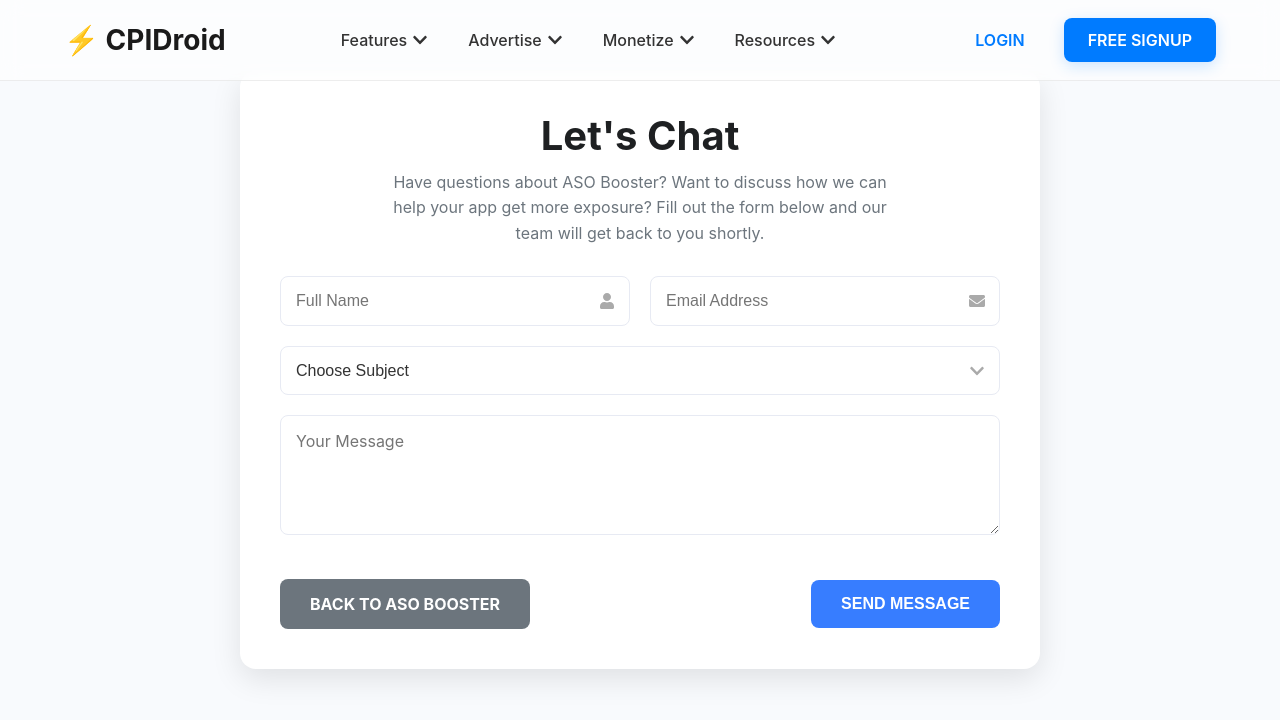
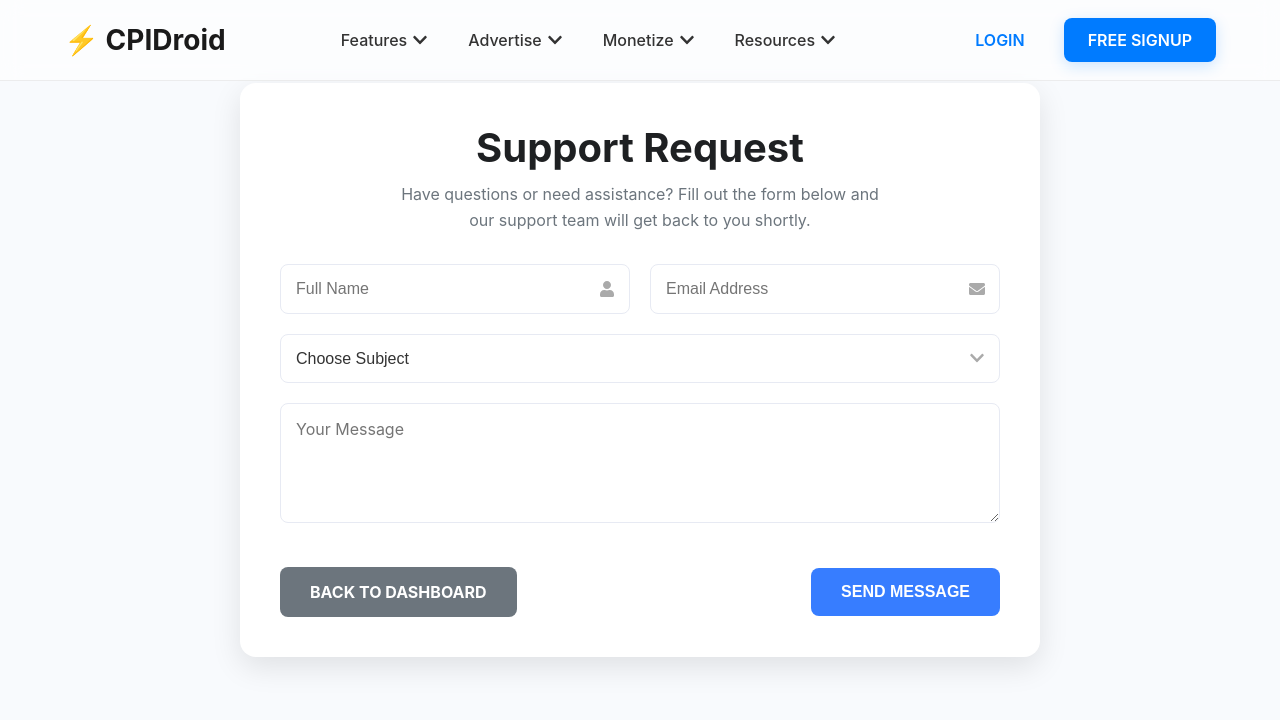
Before and after one commit to apex2224/Ziion, a React (Create React App) app: page /lets-chat in a window 1280 px wide. Shown: the top 728 px of the page. Built offline with nearby package versions, Linux system fonts and the light colour scheme; a web font is replaced by a local one.

Commit message:
link chat and support pages

```diff
--- a/src/components/pages/dashboard/LetsChat.js
+++ b/src/components/pages/dashboard/LetsChat.js
@@ -33,10 +33,9 @@ const LetsChat = () => {
       <div className={styles.contactPage}>
         <div className={styles.formContainer}>
           <header className={styles.formHeader}>
-            <h1>Let's Chat</h1>
+            <h1>Support Request</h1>
             <p>
-              Have questions about ASO Booster? Want to discuss how we can help your app get more exposure?
-              Fill out the form below and our team will get back to you shortly.
+              Have questions or need assistance? Fill out the form below and our support team will get back to you shortly.
             </p>
           </header>
 
@@ -96,8 +95,8 @@ const LetsChat = () => {
             </div>
 
             <div className={styles.formFooter}>
-              <Link to="/aso-booster" className={styles.backButton}>
-                BACK TO ASO BOOSTER
+              <Link to="/publisher" className={styles.backButton}>
+                BACK TO DASHBOARD
               </Link>
               <button type="submit" className={styles.submitButton}>
                 SEND MESSAGE
--- a/src/components/pages/dashboard/Publisher.js
+++ b/src/components/pages/dashboard/Publisher.js
@@ -2,6 +2,7 @@ import React, { useState, useEffect } from "react";
 import { useNavigate } from "react-router-dom";
 import PublisherProfile from "./PublisherProfile";
 import ASObooster from "./ASObooster";
+import LetsChat from "./LetsChat";
 import styles from "./Publisher.module.css";
 import {
   FaUserCircle,
@@ -225,7 +226,7 @@ const Sidebar = ({
   </>
 );
 
-const DashboardHome = ({ setShowPublisherProfile }) => {
+const DashboardHome = ({ setShowPublisherProfile, openChat }) => {
   const StatCard = ({ title, value, icon, color }) => (
     <div className={styles.statCard}>
       <div>
@@ -293,10 +294,10 @@ const DashboardHome = ({ setShowPublisherProfile }) => {
               <div className={styles.needHelp}>
                 <FaQuestionCircle /> Need help?
               </div>
-              <button className={styles.chatBtn}>
+              <button className={styles.chatBtn} onClick={openChat}>
                 <FaComments /> Chat with Support
               </button>
-              <button className={styles.ticketBtn}>
+              <button className={styles.ticketBtn} onClick={openChat}>
                 <FaTicketAlt /> Create Support Ticket
               </button>
             </div>
@@ -430,6 +431,7 @@ const Publisher = () => {
   const [activeItem, setActiveItem] = useState("dashboard");
   const [showPublisherProfile, setShowPublisherProfile] = useState(false);
   const [isSidebarOpen, setIsSidebarOpen] = useState(false);
+  const navigate = useNavigate();
 
   const toggleSidebar = () => {
     setIsSidebarOpen(!isSidebarOpen);
@@ -445,11 +447,15 @@ const Publisher = () => {
     return () => window.removeEventListener("resize", handleResize);
   }, []);
 
+  const openChat = () => {
+    navigate("/lets-chat");
+  };
+
   const renderActiveComponent = () => {
     switch (activeItem) {
       case "dashboard":
         return (
-          <DashboardHome setShowPublisherProfile={setShowPublisherProfile} />
+          <DashboardHome setShowPublisherProfile={setShowPublisherProfile} openChat={openChat} />
         );
       case "offers":
         return <Offers />;
@@ -467,7 +473,7 @@ const Publisher = () => {
         return <ASObooster />;
       default:
         return (
-          <DashboardHome setShowPublisherProfile={setShowPublisherProfile} />
+          <DashboardHome setShowPublisherProfile={setShowPublisherProfile} openChat={openChat} />
         );
     }
   };
--- a/src/components/sections/TopPage.js
+++ b/src/components/sections/TopPage.js
@@ -2,6 +2,7 @@ import React, { useEffect, useState } from "react";
 import { Link, useNavigate } from "react-router-dom";
 import styles from "./TopPage.module.css";
 import { FaCheck, FaArrowRight } from "react-icons/fa";
+import robotanimate from "../../assets/images/robotanimate.svg";
 
 const TopPage = () => {
   const [isAuthenticated, setIsAuthenticated] = useState(false);
@@ -65,7 +66,10 @@ const TopPage = () => {
         </p>
         <div className={`${styles.heroButtons} reveal-delay-2`}>
           {isAuthenticated ? (
-            <button className={styles.primaryButton} onClick={handleDashboardClick}>
+            <button
+              className={styles.primaryButton}
+              onClick={handleDashboardClick}
+            >
               DASHBOARD <FaArrowRight />
             </button>
           ) : (
@@ -93,9 +97,7 @@ const TopPage = () => {
         </div>
       </div>
       <div className={`${styles.heroImage} reveal-right`}>
-        <div className={styles.imagePlaceholder}>
-          <span>Hero Image</span>
-        </div>
+        <div className={styles.imagePlaceholder}></div>
       </div>
     </section>
   );
```
Also changed, not shown: 1 other file (tests, documents, lock files or other folders).
